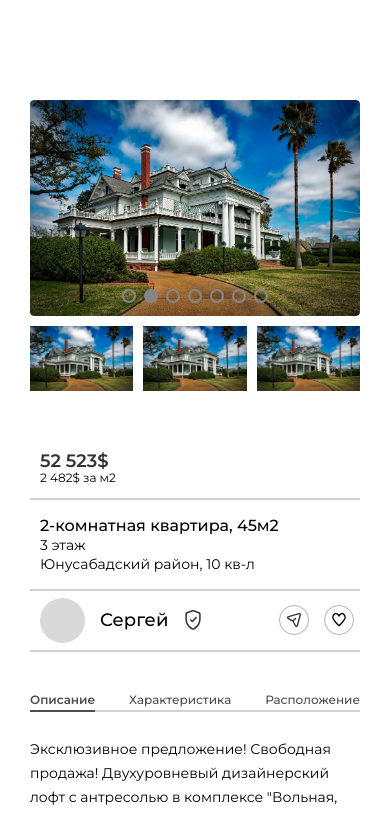
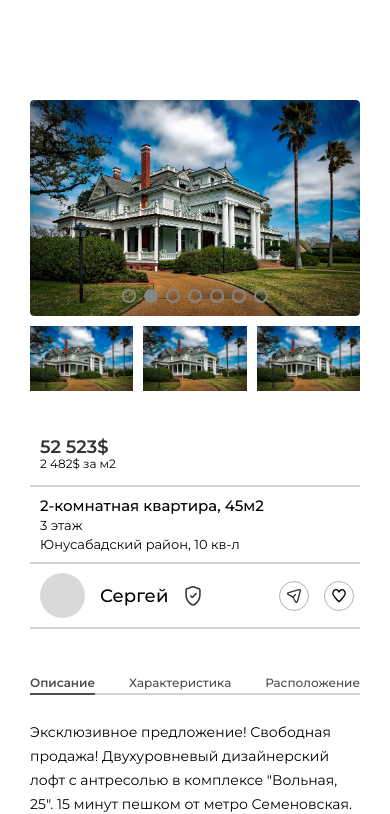
Before and after one commit to FaraJM21/RufiWeb, a React (Create React App) app: page /aboutapartment/1 in a window 390 px wide. Shown: the top 814 px of the page. Built offline with nearby package versions, Linux system fonts and the light colour scheme.

Commit message:
some checks

```diff
--- a/src/components/AboutCenterApartment/AboutCenter.scss
+++ b/src/components/AboutCenterApartment/AboutCenter.scss
@@ -20,17 +20,10 @@
           font-size: 24px;
           height: 60px;
         }
-        // .categories-text{
-        //   font-weight: 500;
-        //   border-bottom: none;
-        // }
-        .active{
+        .active {
           font-weight: 600;
           border-bottom: 2px solid rgba(12, 5, 5, 0.761);
         }
-        // :nth-child(1) {
-        //   border-bottom: 2px solid rgba(12, 5, 5, 0.761);
-        // }
       }
     }
     .bottom-line {
@@ -128,7 +121,6 @@
       .Info-categories {
         .categories {
           p {
-
             font-size: 16px;
             height: 25px;
           }
--- a/src/components/aboutApartmentTop/AboutApartmentTop.scss
+++ b/src/components/aboutApartmentTop/AboutApartmentTop.scss
@@ -334,7 +334,7 @@
   }
   .right-info {
     width: 100%;
-    margin-top: 30px;
+    margin-top: 0px !important;
     .bottom {
       gap: 0px;
       .okIcon {
@@ -367,8 +367,15 @@
       margin-left: 0px;
       gap: 2px !important;
     }
-    .center{
+    .center {
+      p {
+        font-size: 15px !important;
+      }
+      span {
+        font-size: 13px !important;
+      }
       margin: 0;
+      height: 75px !important;
     }
   }
 }
--- a/src/pages/aboutapartment/AboutApartment.jsx
+++ b/src/pages/aboutapartment/AboutApartment.jsx
@@ -5,10 +5,12 @@ import AboutCenter from "../../components/AboutCenterApartment/AboutCenter";
 import "./AboutApartments.scss";
 
 function AboutApartment() {
+
   useEffect(() => {
     window.scrollTo(0, 0);
     document.querySelector('header').style.top = "0"
   }, []);
+
   return (
     <div className="main">
       <div className="container">
```
Also changed, not shown: src/components/aboutApartmentTop/AboutApartmentTop.jsx (line endings or trailing spaces), src/components/aboutBottomApartment/AboutBottomA.jsx (line endings or trailing spaces).
